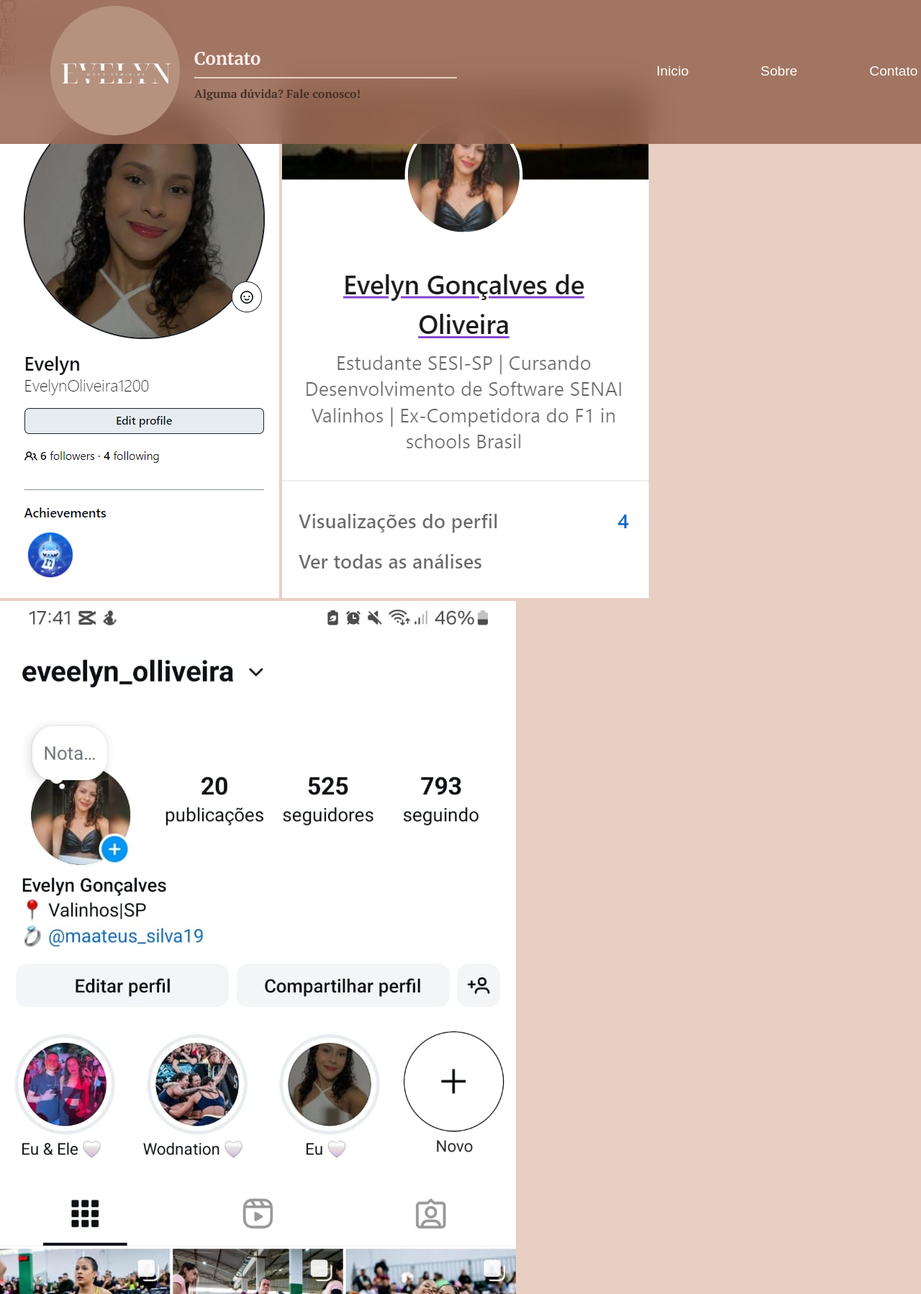
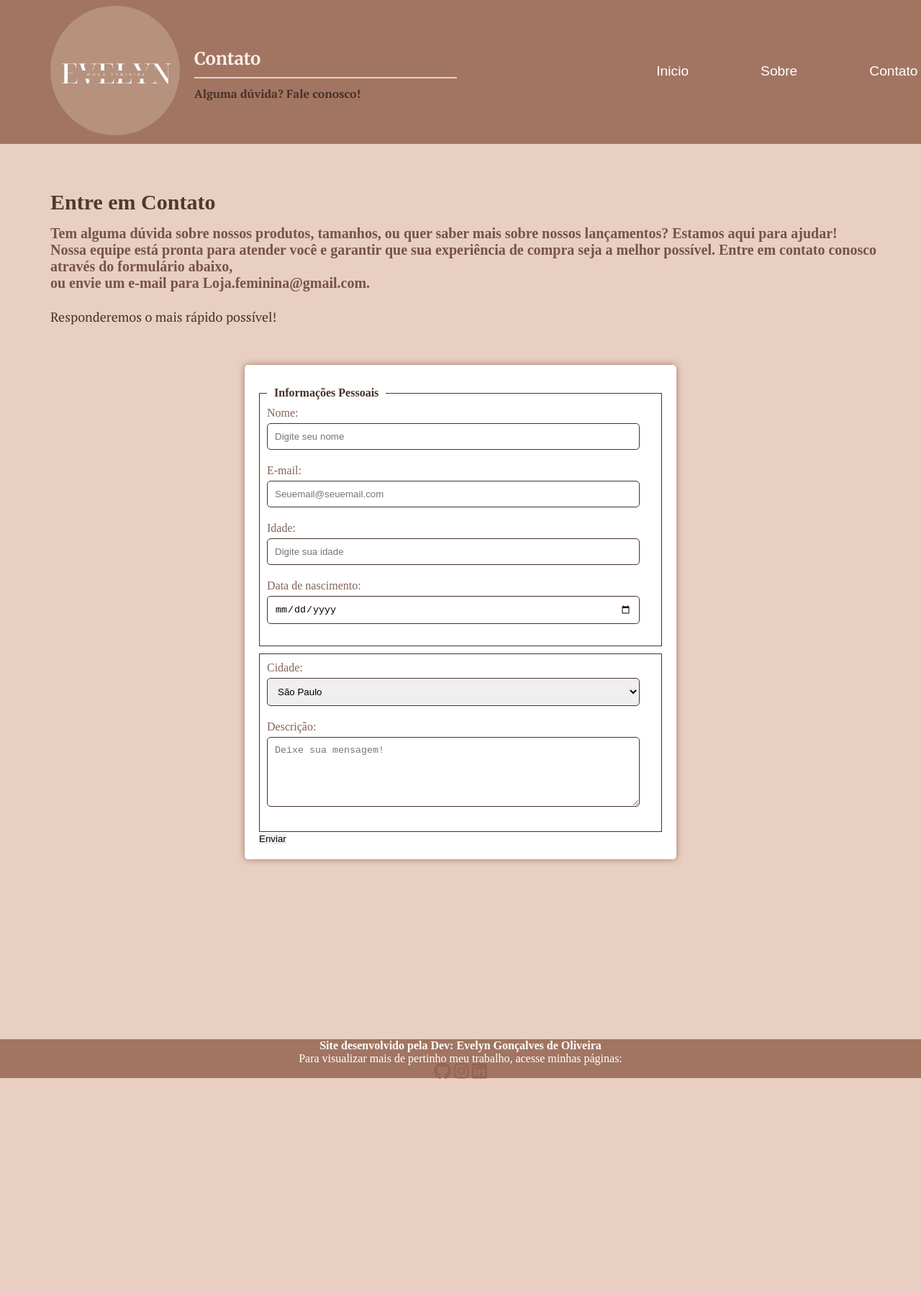
Before and after one commit to EvelynOliveira1200/Meu-Site01, a plain HTML site: page contato.html in a window 1280 px wide. Shown: the top 1798 px of the page at 72% size. After the commit the page ends 1500 px from the top, so only its background shows below. Drawn offline with Linux system fonts and the light colour scheme; a web font is replaced by a local one.

Commit message:
feat: update contact and small corrections

```diff
--- a/assets/css/style.css
+++ b/assets/css/style.css
@@ -121,7 +121,7 @@ main {
   font-size: 25px;
   margin-left: 70px;
   margin-top: 11%;
-  color: rgb(149, 101, 81)
+  color:rgb(81, 55, 45)
 }
 
 #home p,
@@ -130,7 +130,7 @@ main {
   font-weight: bolder;
   margin-left: 70px;
   margin-top: 15px;
-  color: rgb(131, 99, 86)
+  color: rgb(118, 83, 69);
 }
 
 #main-img img,
@@ -144,7 +144,7 @@ main {
 }
 
 .promocao h3{
-  color: rgb(149, 101, 81);
+  color: rgb(81, 55, 45);
   text-align: left;
   margin-top: 40px;
   font-size: 25px;
@@ -153,7 +153,7 @@ main {
 
 }
 .promocao hr{
-  border: 2px solid rgba(149, 101, 81, 0.849);
+  border: 2px solid rgb(128, 85, 68);
   width: 260px;
   margin: 10px;
   margin-left: 70px;
@@ -176,29 +176,133 @@ section{
 
 }
 
-.missao h3,
-.visao h3,
-.valores h3 {
-  margin: 10px;
-  color: rgb(71, 49, 40);
-  position: relative;
-  text-align: center;
+#importantes {
+  display: flex;
+  margin-left: 5%;
+}
 
+.missao {
+  margin-left: 5px
+}
 
+.visao {
+  margin-left: 120px;
+  margin-right: 100px;
 }
-.missao,
-.visao,
-.valores{
-  text-align: center;
-  margin-top: 40px;
-  display: flex;
-  justify-content: center;
-  margin-left: 10px;
+
+.valores {
+  margin-right: 100px;
 }
 
 .missao p,
 .visao p,
 .valores p{
+  color: rgb(118, 83, 69);
+  margin-top: 20px;
+}
+
+.missao h3,
+.visao h3,
+.valores h3{
+  color:rgb(81, 55, 45);
+  text-align: center;
   margin-top: 30px;
+}
+
+
+.contato h3{
+  font-size: 30px;
+  margin-left: 70px;
+  margin-top: 5%;
+  color:rgb(81, 55, 45);
+}
+
+.contato p{
+  font-size: 20px;
+  font-weight: bolder;
+  margin-left: 70px;
+  margin-top: 15px;
+  color: rgb(118, 83, 69);
+}
+
+.contato blockquote{
+  font-family: "PT Serif", serif;
+  font-weight: 10;
+  color: rgb(71, 49, 40);
+  margin-left: 70px;
+  font-size: 18px;
+}
+
+footer {
+  background-color: rgba(149, 101, 81, 0.849);
+  color: #fff;
   text-align: center;
+  position: relative;
+  width: 100%;
+  margin-top: 250px;
 }
+
+footer a {
+  color: #fff;
+  text-decoration: none;
+}
+
+footer a:hover {
+  text-decoration: underline;
+}
+
+form{
+  max-width: 600px;
+  margin: 0 auto;
+  background-color: #fff;
+  padding: 20px;
+  border-radius: 5px;
+  box-shadow: 0 0 10px rgba(149, 101, 81, 0.849);
+  margin-top: 40px;
+}
+form fieldset{
+  border: 1px solid rgb(71, 49, 40);
+  padding: 10px;
+  margin-top: 10px;
+}
+
+form label{
+  display: block;
+  margin-bottom: 5px;
+  color: rgb(131, 99, 86);
+}
+form legend{
+  padding: 0 10px;
+  font-weight: bold;
+  color:rgb(71, 49, 40);
+}
+
+form input[type="text"],
+form input[type="email"],
+form input[type="number"],
+form input[type="date"],
+form select,
+form textarea{
+    width: calc(100% - 20px);
+    padding: 10px;
+    margin-bottom: 20px;
+    border: 1px solid rgb(71, 49, 40);
+    border-radius: 5px;
+}
+form input[type="radio"]
+form input[type="checkbox"]
+form button{
+    cursor: pointer;
+    background-color: rgb(255, 255, 255);
+    color: white;
+    border: none;
+    padding: 10px 15px;
+    border-radius: 5px;
+    font-size: 16px;
+}
+form button:hover{
+    background-color:  rgb(131, 99, 86);
+    border-radius: 2px;
+
+
+}
--- a/contato.html
+++ b/contato.html
@@ -1,11 +1,13 @@
 <!DOCTYPE html>
 <html lang="en">
+
 <head>
     <meta charset="UTF-8">
     <meta name="viewport" content="width=device-width, initial-scale=1.0">
     <title>Loja Feminina 🦄</title>
     <link rel="stylesheet" href="assets/css/style.css">
     <script src="https://kit.fontawesome.com/7478fe44cb.js" crossorigin="anonymous"></script>
+
 <body>
     <header>
 
@@ -25,32 +27,91 @@
             <li><a href="contato.html">Contato</a></li>
         </div>
     </header>
+    <main>
+        <div class="contato">
+            <h3><b>Entre em Contato</b></h3>
+            <p>Tem alguma dúvida sobre nossos produtos, tamanhos, ou quer saber mais sobre nossos lançamentos? Estamos aqui para ajudar! <br>
 
-        <div class="contato">
-            <div id="icons">
-                <div class="github">
-                    <i class="fa-brands fa-github fa-xl" style="color: #956551;"></i>
-                    <p>Acesse minha página no GitHub!</p>
+            Nossa equipe está pronta para atender você e garantir que sua experiência de compra seja a melhor possível. Entre em contato conosco através do formulário abaixo,<br> ou envie um e-mail para Loja.feminina@gmail.com. <br> <br>
+
+                <blockquote>Responderemos o mais rápido possível!</blockquote>
+            </p>
         </div>
-                <div class="instagram">
-                    <i class="fa-brands fa-instagram fa-xl" style="color: #956551;"></i>
-                    <p>Acesse minha página no Instagram!</p>
-                </div>
-                <div class="linkedin">
-                    <i class="fa-brands fa-linkedin fa-xl" style="color: #956551;"></i>
-                    <p>Acesse minha página no Linkedin!</p>
-                </div>
-            </div>
+</main>
+        <form>
+            <fieldset>
+                <legend>Informações Pessoais</legend>
+                <label for="nome">Nome:</label>
+                <input type="text" id="nome" name="nome" placeholder="Digite seu nome" required maxlength="100">
 
-            <div id="profile-img">
-                <a href="https://github.com/EvelynOliveira1200"><img id="github" src="assets/Img/Captura de tela 2024-08-25 173728.png" alt="github" ></a>
-                <a href="https://www.linkedin.com/in/evelyn-gon%C3%A7alves-de-oliveira-067a4a275/"><img id="linkedin" src="assets/Img/Captura de tela 2024-08-25 173423.png" alt="linkedin" ></a>
-                <a href="https://www.instagram.com/eveelyn_olliveira?igsh=ZWp0ODJsa2ozc2g="><img id="github" src="assets/Img/WhatsApp Image 2024-08-25 at 17.42.45.jpeg" alt="instagram" ></a>
-            </div>
-        </div>
+                <label for="email">E-mail:</label>
+                <input type="text" id="email" name="nome" placeholder="Seuemail@seuemail.com" required>
+
+                <label for="idade">Idade:</label>
+                <input type="number" id="idade" name="idade" placeholder="Digite sua idade" min="18" max="100">
+
+                <label for="data-de-nascimento">Data de nascimento:</label>
+                <input type="date" id="data-de-nascimento" name="data-de-nascimento" placeholder="Digite sua idade" min="18"
+                max="100">
+
+            </fieldset>
+
+            <fieldset>
+                <label for="cidade">Cidade:</label>
+            <select name="cidade" id="cidade" required>
+                <option value="sao-paulo">São Paulo</option>
+                <option value="rio-de-janeiro">Rio de Janeiro</option>
+                <option value="belo-horizonte">Belo Horizonte</option>
+                <option value="salvador">Salvador</option>
+                <option value="brasilia">Brasília</option>
+                <option value="curitiba">Curitiba</option>
+                <option value="porto-alegre">Porto Alegre</option>
+                <option value="fortaleza">Fortaleza</option>
+                <option value="recife">Recife</option>
+                <option value="manaus">Manaus</option>
+                <option value="goiania">Goiânia</option>
+                <option value="vitoria">Vitória</option>
+                <option value="florianopolis">Florianópolis</option>
+                <option value="natal">Natal</option>
+                <option value="joao-pessoa">João Pessoa</option>
+                <option value="teresina">Teresina</option>
+                <option value="aracaju">Aracaju</option>
+                <option value="maceio">Maceió</option>
+                <option value="palmas">Palmas</option>
+                <option value="belem">Belém</option>
+                <option value="sao-luis">São Luís</option>
+                <option value="porto-velho">Porto Velho</option>
+                <option value="rio-branco">Rio Branco</option>
+                <option value="macapa">Macapá</option>
+                <option value="boa-vista">Boa Vista</option>
+                <option value="campo-grande">Campo Grande</option>
+            </select>
+
+            <label for="descricao">Descrição:</label>
+            <textarea name="descricao" id="descricao" rows="5" placeholder="Deixe sua mensagem!" required></textarea>
+        </fieldset>
+
+        <button type="submit">Enviar</button>
+            </form>
 
 
 
 
+
+        <footer>
+            <h4>Site desenvolvido pela Dev: Evelyn Gonçalves de Oliveira</h4>
+            <p>Para visualizar mais de pertinho meu trabalho, acesse minhas páginas:</p>
+            <div class="icons">
+                <a href="https://github.com/EvelynOliveira1200"><i class="fa-brands fa-github fa-xl" style="color: #956551;"></i></a>
+                <a href="https://www.instagram.com/eveelyn_olliveira?igsh=ZWp0ODJsa2ozc2g="><i
+                        class="fa-brands fa-instagram fa-xl" style="color: #956551;"></i></a>
+                <a href="https://www.linkedin.com/in/evelyn-gon%C3%A7alves-de-oliveira-067a4a275/"><i
+                        class="fa-brands fa-linkedin fa-xl" style="color: #956551;"></i></a>
+            </div>
+        </footer>
+
+
+
 </body>
+
 </html>
```
Also changed, not shown: index.html (+8 -1 lines), sobre.html (+13 -2 lines). Lines whose indentation alone changed are shown as unchanged.
